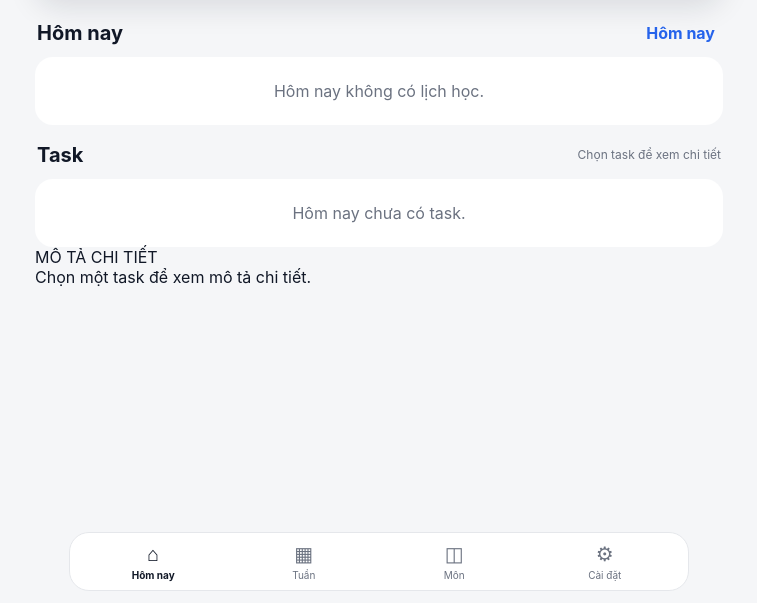
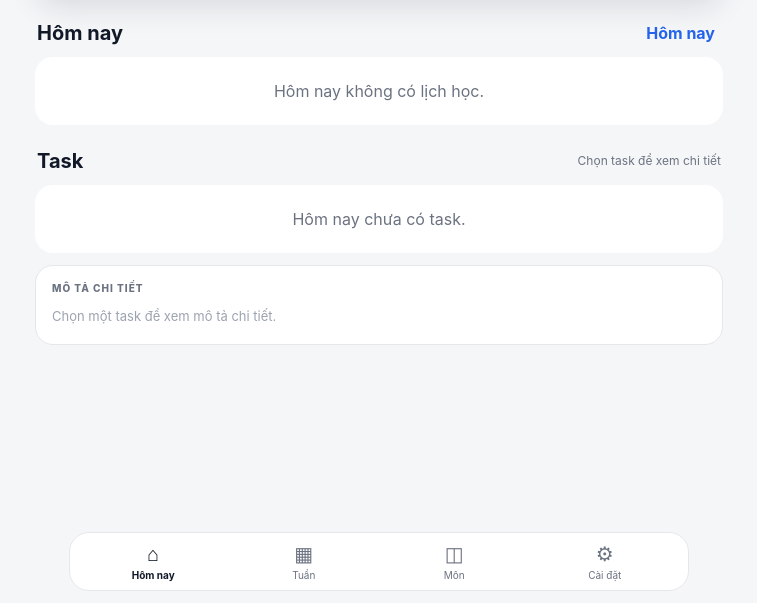
Before and after one commit to ThanhDucP/lich-hoc-pwa-iphone, a plain HTML site: page index.html in a window 1280 px wide. Shown: the part 197-800 px from the top of the page, without its empty margins (261-1018 px from the left). Drawn offline with Linux system fonts and the light colour scheme.

Commit message:
style: add task detail section

```diff
--- a/styles.css
+++ b/styles.css
@@ -21,3 +21,4 @@ h1{font-size:28px;line-height:1.1;margin:4px 0 0}h2{font-size:20px;margin:0}h3{f
 .hint{font-size:12px;line-height:1.5;color:#6b7280}.bottom-nav{position:fixed;z-index:10;bottom:0;left:0;right:0;padding:8px 8px calc(8px + env(safe-area-inset-bottom));background:rgba(255,255,255,.94);backdrop-filter:blur(18px);border-top:1px solid #e5e7eb;display:grid;grid-template-columns:repeat(4,1fr)}
 .nav-item{border:0;background:transparent;color:#6b7280;font-size:20px}.nav-item small{display:block;font-size:10px;margin-top:3px}.nav-item.active{color:#111827;font-weight:750}
 @media(min-width:700px){.bottom-nav{left:50%;right:auto;width:620px;transform:translateX(-50%);border:1px solid #e5e7eb;border-radius:20px;bottom:12px}.topbar{padding-left:max(18px,calc((100vw - 720px)/2 + 16px));padding-right:max(18px,calc((100vw - 720px)/2 + 16px))}}
+.task-head{margin-top:24px}.task-list{display:grid;gap:8px}.task-item{width:100%;border:1px solid #e5e7eb;background:#fff;border-radius:14px;padding:13px;text-align:left;display:grid;grid-template-columns:58px 1fr;gap:10px;align-items:center;color:#111827;cursor:pointer}.task-item.active{border-color:#111827;box-shadow:0 2px 8px rgba(0,0,0,.06)}.task-time{font-size:12px;font-weight:750;color:#6b7280}.detail-card{background:#fff;border-radius:18px;padding:16px;margin:12px 0 4px;border:1px solid #e5e7eb}.detail-label{font-size:10px;letter-spacing:.1em;font-weight:800;color:#6b7280;margin-bottom:10px}.detail-title{font-size:18px;font-weight:750}.detail-body{font-size:14px;line-height:1.55;color:#374151}.detail-body p{margin:8px 0}.detail-empty{font-size:13px;color:#9ca3af;padding:4px 0}
```
